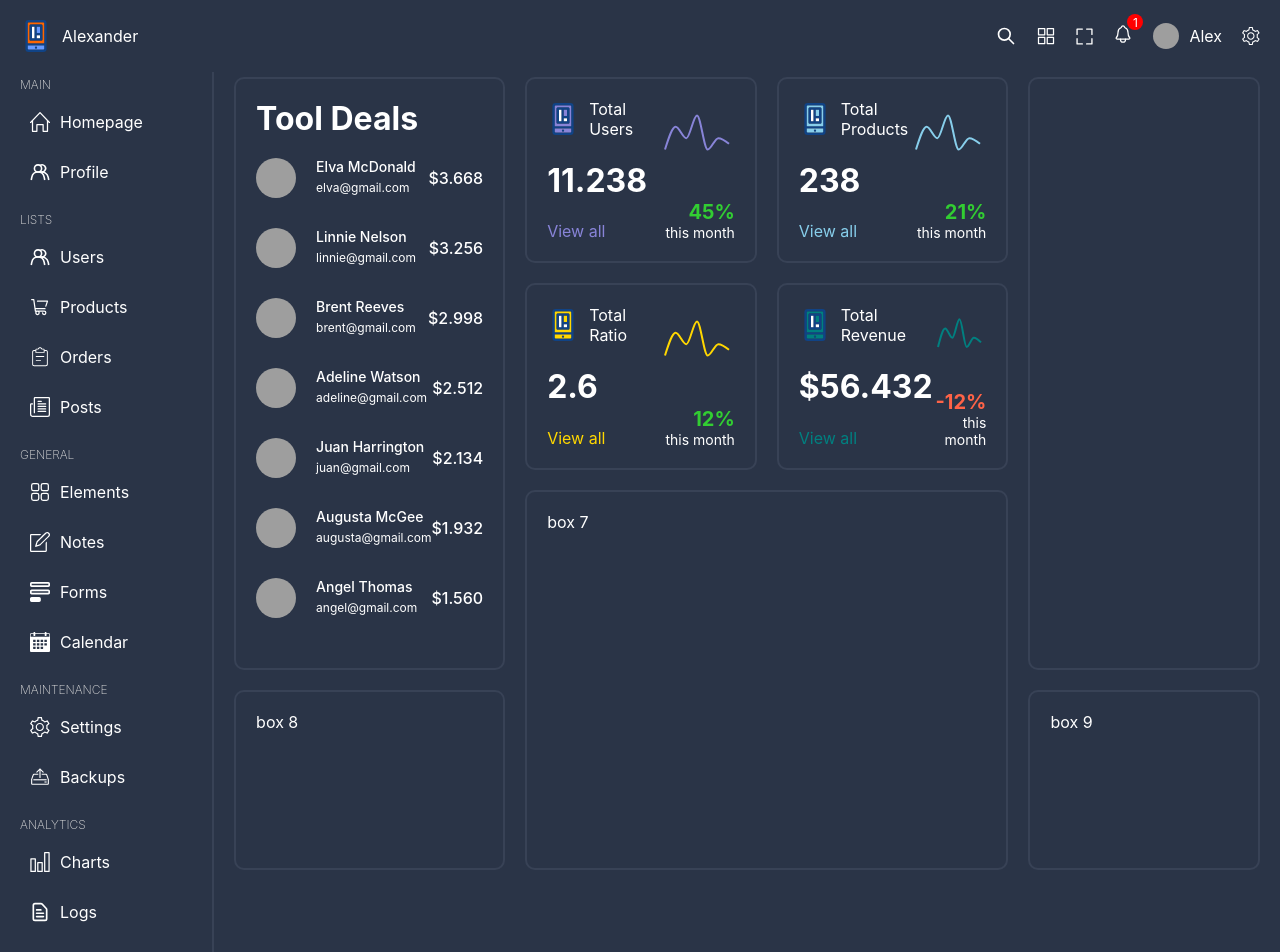
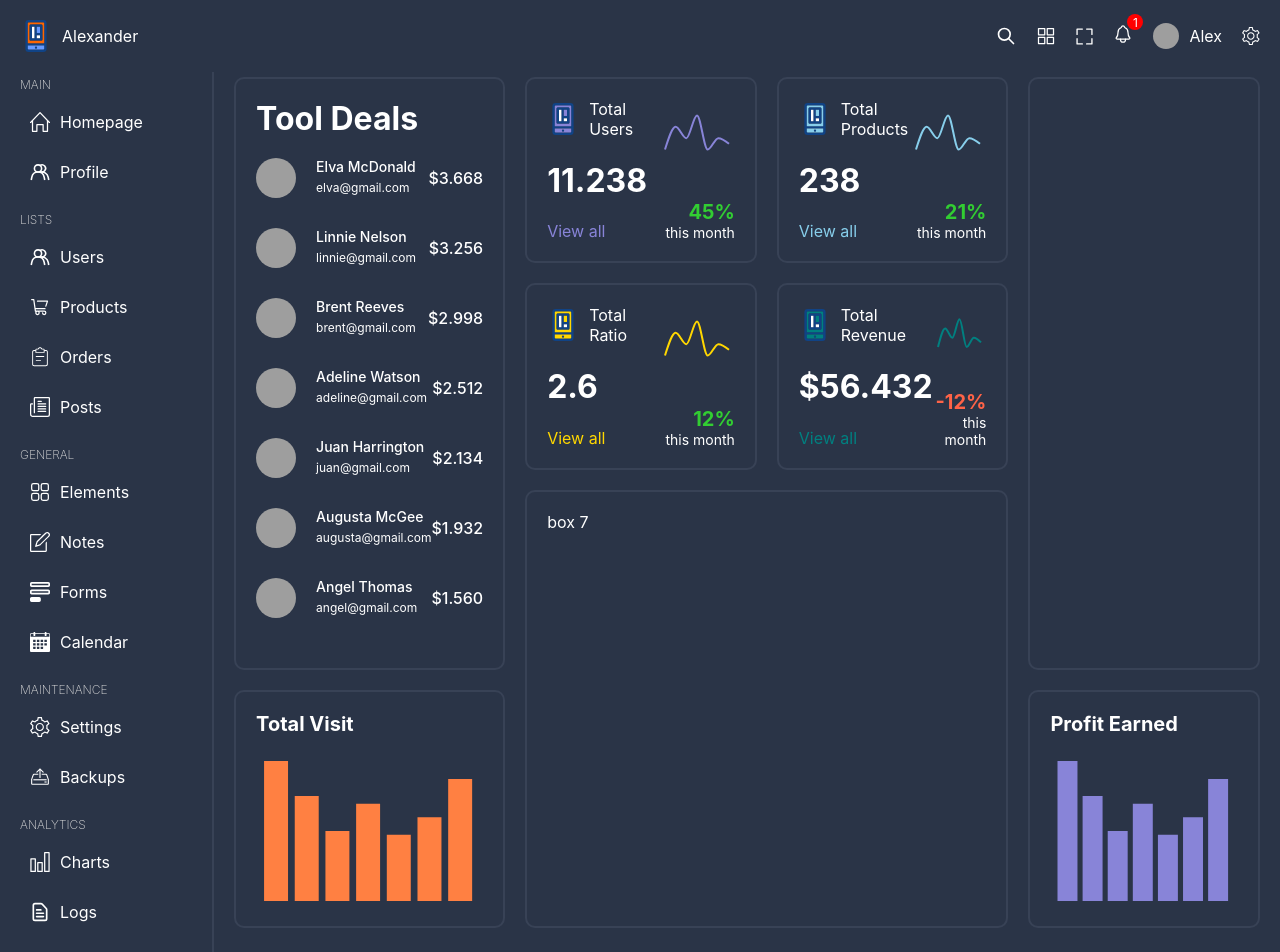
Before and after one commit to alexanderchiquito/panel-ui, a React (Vite) app in the folder react-admin/: page / in a window 1280 px wide. Shown: the top 952 px of the page. Built offline with nearby package versions, Linux system fonts and the light colour scheme; grey boxes are pictures that could not be loaded.

Commit message:
fix box, 8, 9

```diff
--- /dev/null
+++ b/react-admin/src/components/barCharBox/BarCharBox.tsx
@@ -0,0 +1,31 @@
+import { ResponsiveContainer, BarChart, Bar, Tooltip } from "recharts";
+import "./barCharBox.scss";
+
+type Props = {
+  title: string;
+  color: string;
+  dataKey: string;
+  chartData: object[];
+};
+
+const BarCharBox = (props: Props) => {
+  return (
+    <div className="barCharBox">
+      <h1>{props.title}</h1>
+      <div className="chart">
+        <ResponsiveContainer width="99%" height={150}>
+          <BarChart data={props.chartData}>
+            <Tooltip
+              contentStyle={{ background: "#2a3447", borderRadius: "5px" }}
+              labelStyle={{ display: "none" }}
+              cursor={{fill: 'none'}}
+            />
+            <Bar dataKey={props.dataKey} fill={props.color} />
+          </BarChart>
+        </ResponsiveContainer>
+      </div>
+    </div>
+  );
+};
+
+export default BarCharBox;
--- /dev/null
+++ b/react-admin/src/components/barCharBox/barCharBox.scss
@@ -0,0 +1,14 @@
+.barCharBox {
+    width: 100%;
+    height: 100%;
+
+    h1 {
+        font-size: 20px;
+        margin-bottom: 20px;
+    }
+
+    .chart {
+        height: 100%;
+    }
+
+}
--- a/react-admin/src/data.ts
+++ b/react-admin/src/data.ts
@@ -236,3 +236,75 @@ export const chartBoxConversion = {
     { name: "Sat", ratio: 450 },
   ],
 };
+
+export const barChartBoxRevenue = {
+  title: "Profit Earned",
+  color: "#8884d8",
+  dataKey: "profit",
+  chartData: [
+    {
+      name: "Sun",
+      profit: 4000,
+    },
+    {
+      name: "Mon",
+      profit: 3000,
+    },
+    {
+      name: "Tue",
+      profit: 2000,
+    },
+    {
+      name: "Wed",
+      profit: 2780,
+    },
+    {
+      name: "Thu",
+      profit: 1890,
+    },
+    {
+      name: "Fri",
+      profit: 2390,
+    },
+    {
+      name: "Sat",
+      profit: 3490,
+    },
+  ],
+};
+
+export const barChartBoxVisit = {
+  title: "Total Visit",
+  color: "#FF8042",
+  dataKey: "visit",
+  chartData: [
+    {
+      name: "Sun",
+      visit: 4000,
+    },
+    {
+      name: "Mon",
+      visit: 3000,
+    },
+    {
+      name: "Tue",
+      visit: 2000,
+    },
+    {
+      name: "Wed",
+      visit: 2780,
+    },
+    {
+      name: "Thu",
+      visit: 1890,
+    },
+    {
+      name: "Fri",
+      visit: 2390,
+    },
+    {
+      name: "Sat",
+      visit: 3490,
+    },
+  ],
+};
--- a/react-admin/src/pages/home/Home.tsx
+++ b/react-admin/src/pages/home/Home.tsx
@@ -1,6 +1,7 @@
+import BarCharBox from '../../components/barCharBox/BarCharBox'
 import Chartbox from '../../components/charBox/Chartbox'
 import TopBox from '../../components/topBox/TopBox'
-import { chartBoxConversion, chartBoxProduct, chartBoxRevenue, chartBoxUser } from '../../data'
+import { chartBoxConversion, chartBoxProduct, chartBoxRevenue, chartBoxUser, barChartBoxRevenue, barChartBoxVisit } from '../../data'
 import './home.scss'
 
 const Home = () => {
@@ -15,8 +16,8 @@ const Home = () => {
         <div className="box box5"><Chartbox {...chartBoxConversion} /></div>
         <div className="box box6"><Chartbox {...chartBoxRevenue}/></div>
         <div className="box box7">box 7</div>
-        <div className="box box8">box 8</div>
-        <div className="box box9">box 9</div>
+        <div className="box box8"><BarCharBox {...barChartBoxVisit} /></div>
+        <div className="box box9"><BarCharBox {...barChartBoxRevenue} /></div>
     </div>
   )
 }
```
